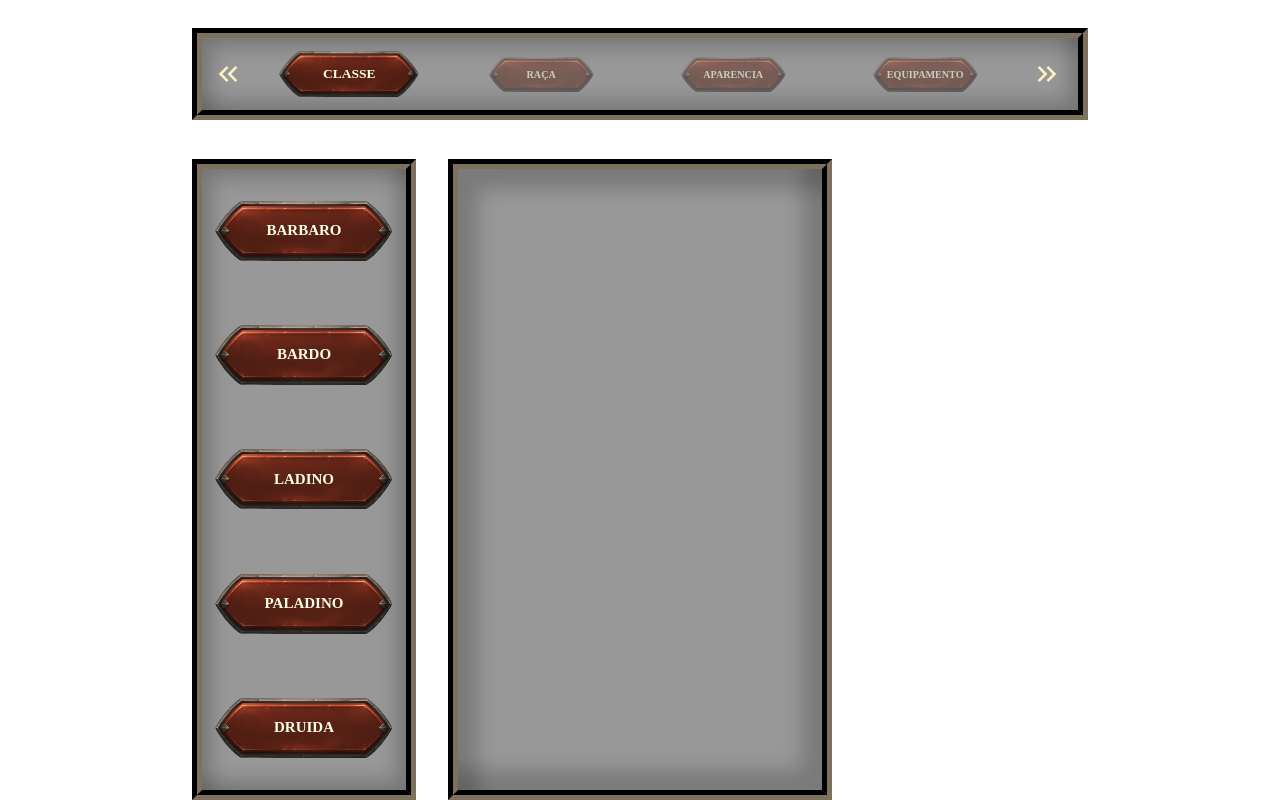
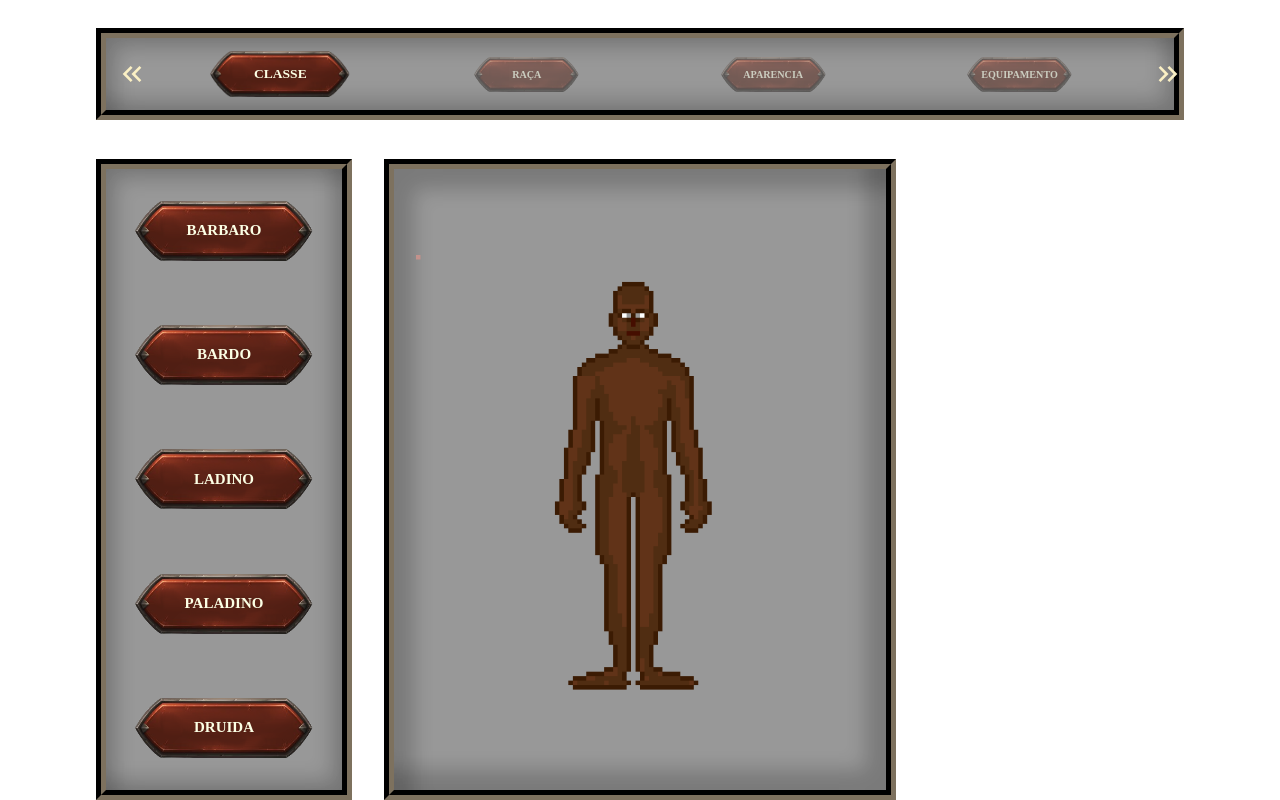
Before and after one commit to Franciscoinf08/dnd-site3, a plain HTML site: page Ficha3.html in a window 1280 px wide. Drawn offline with Linux system fonts and the light colour scheme; a web font is replaced by a local one.

Commit message:
Inserçao de imagem dos corpos

```diff
--- a/Ficha3.html
+++ b/Ficha3.html
@@ -56,7 +56,9 @@
                         d="M383-480 200-664l56-56 240 240-240 240-56-56 183-184Zm264 0L464-664l56-56 240 240-240 240-56-56 183-184Z" />
                 </svg></div>
         </section>
-        <div class="imagem-personagem"></div>
+        <div id="imagem-personagem">
+            <img src="imgs-ficha3/H4.png">
+        </div>
 
         <section class="personagem" id="classesPersonalizacao">
             <div>
--- a/script.js
+++ b/script.js
@@ -136,9 +136,10 @@ let galeriaImagensHumanos = [
 ];
 
 let botoesClasse = document.querySelectorAll(".botaoSelecaoClasse");
+let divDeImagens = document.querySelector("#imagem-personagem");
 
 botoesClasse.forEach((botao, index) =>{
     botao.addEventListener("click", () =>{
-
+        divDeImagens.innerHTML
     })
 })
--- a/style-ficha.css
+++ b/style-ficha.css
@@ -70,7 +70,7 @@ a {
 
 .geral {
     display: grid;
-    grid-template-columns:15vw 17.5vw 2.5vw 30vw 2.5vw 17.5vw 15vw;
+    grid-template-columns: 7.5vw 20vw 2.5vw 40vw 2.5vw 20vw 7.5vw;
     grid-template-rows: 5vh 10vh 5vh 40vh 40vh;
     align-items: flex-end;
 }
@@ -141,24 +141,27 @@ a {
     display: none;
 }
 
-.imagem-personagem {
-    height: calc(80vh - 43.5px);
+#imagem-personagem {
+    height: calc(80vh - 18.5px);
     background-color: rgba(51, 51, 51, 0.5);
-    background-position: center;
     grid-column-start: 4;
     grid-column-end: 5;
     grid-row-start: 4;
     grid-row-end: 6;
-    background-size: cover;
     border: solid 10px #29251f;
     border-style: groove;
-    padding: 12.5px;
-    display: grid;
-    align-items: flex-start;
-    background-repeat: no-repeat;
+    align-items: center;
+    justify-content: center;
+    display: flex;
     box-shadow:
         inset 20px 20px 20px rgba(0, 0, 0, 0.2),
         inset -20px -20px 20px rgba(0, 0, 0, 0.2)
+}
+
+#imagem-personagem img{
+    max-width: 35vw;
+    max-height: 35vw;
+    position: absolute;
 }
 
 .geral .personalização {
@@ -180,7 +183,7 @@ a {
     border: solid 10px #29251f;
     border-style: groove;
     display: grid;
-    grid-template-columns: 4vw 15vw 15vw 15vw 15vw 4vw;
+    grid-template-columns: 4vw 19.25vw 19.25vw 19.25vw 19.25vw 4vw;
     justify-items: center;
     align-items: center;
     box-shadow:
```
Also changed, not shown: imgs-ficha3/H1.png (added), imgs-ficha3/H2.png (added), imgs-ficha3/H3.png (added), imgs-ficha3/H4.png (added).
